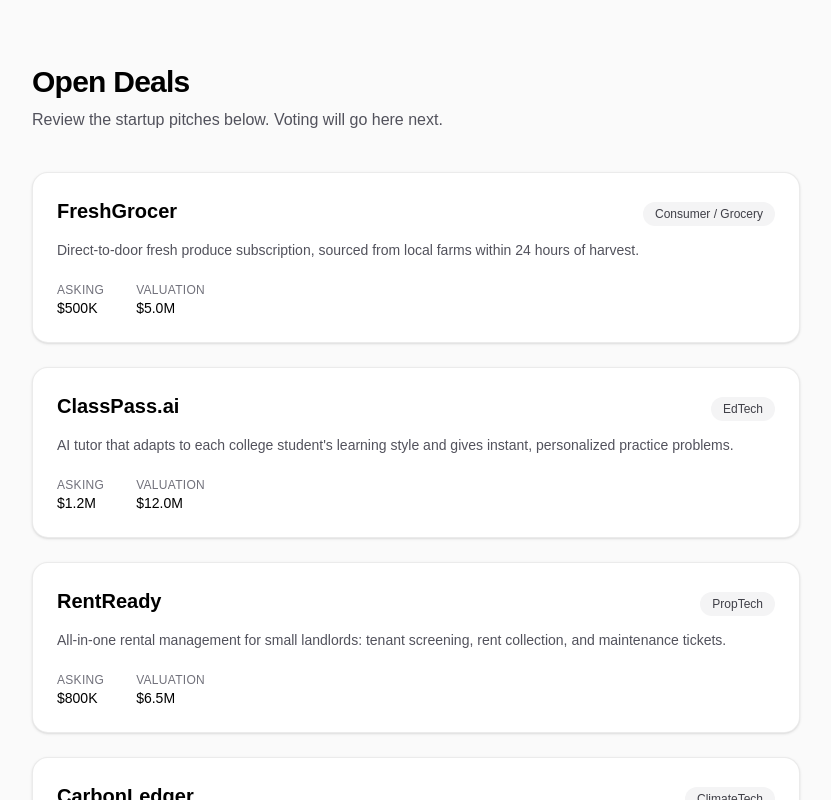
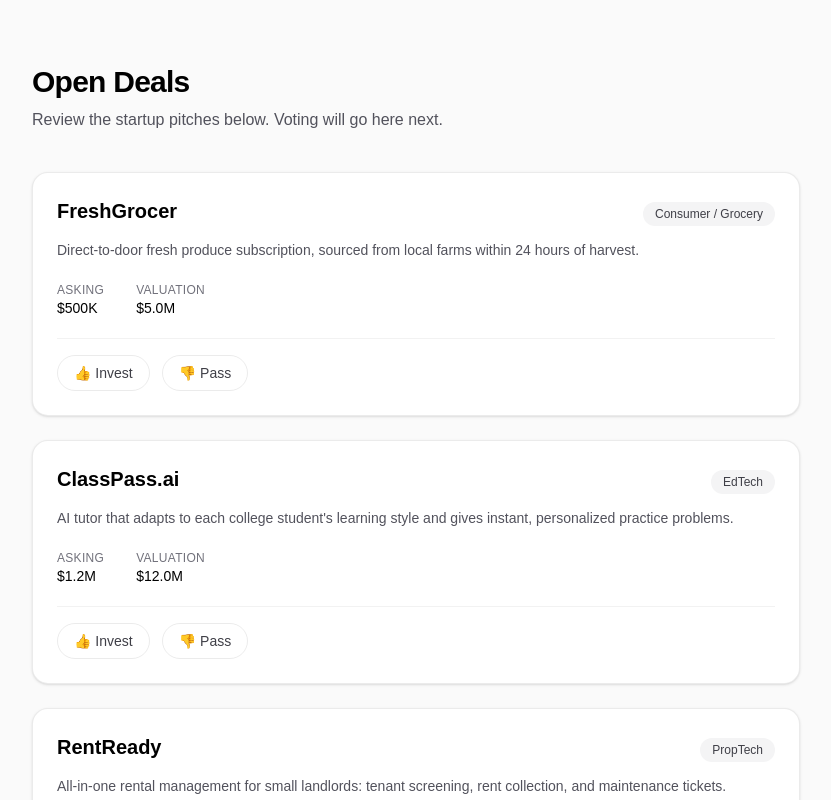
Before and after one commit to Raina-bafna/student-fund, a Next.js app: page /deals in a window 1280 px wide. Shown: the top 800 px of the page, without its empty margins (224-1055 px from the left). Built offline with nearby package versions, Linux system fonts and the light colour scheme.

Commit message:
feat: add invest/pass voting on deal cards (#2)

```diff
--- a/app/deals/page.tsx
+++ b/app/deals/page.tsx
@@ -1,4 +1,5 @@
 import { deals, formatMoney } from "@/lib/deals";
+import VoteButtons from "./vote-buttons";
 
 /**
  * The "Deals" page — lists every startup pitch open for review.
@@ -55,6 +56,8 @@ export default function DealsPage() {
                   </dd>
                 </div>
               </dl>
+
+              <VoteButtons dealId={deal.id} />
             </li>
           ))}
         </ul>
--- /dev/null
+++ b/app/deals/vote-buttons.tsx
@@ -0,0 +1,71 @@
+"use client";
+
+import { useEffect, useState } from "react";
+import { load, save } from "@/lib/storage";
+
+/**
+ * A vote on a deal: "invest", "pass", or `null` for no vote yet.
+ */
+type Vote = "invest" | "pass" | null;
+
+/**
+ * Voting buttons for a single deal card.
+ *
+ * Each deal gets its own localStorage key (`vote:<dealId>`), so votes
+ * are tracked independently. No accounts yet — every browser remembers
+ * its own votes. Later, when we add user accounts, we'll just swap the
+ * storage backend and the UI here won't need to change.
+ */
+export default function VoteButtons({ dealId }: { dealId: string }) {
+  const storageKey = `vote:${dealId}`;
+
+  // Start as `null` so the server-rendered HTML matches what the client
+  // shows on the very first paint. We then load the real value below.
+  const [vote, setVote] = useState<Vote>(null);
+
+  // After mount, read the saved vote (if any) from localStorage.
+  useEffect(() => {
+    setVote(load<Vote>(storageKey, null));
+  }, [storageKey]);
+
+  function handleVote(choice: "invest" | "pass") {
+    // Clicking the same choice again clears the vote (undo).
+    const next: Vote = vote === choice ? null : choice;
+    setVote(next);
+    save(storageKey, next);
+  }
+
+  // Tailwind classes pulled out for readability.
+  const base =
+    "flex h-9 items-center gap-1.5 rounded-full border px-4 text-sm font-medium transition-colors";
+  const inactive =
+    "border-black/[.08] text-zinc-700 hover:bg-black/[.04] dark:border-white/[.145] dark:text-zinc-300 dark:hover:bg-white/[.04]";
+  const investActive =
+    "border-green-600 bg-green-50 text-green-800 dark:border-green-500 dark:bg-green-950 dark:text-green-200";
+  const passActive =
+    "border-red-600 bg-red-50 text-red-800 dark:border-red-500 dark:bg-red-950 dark:text-red-200";
+
+  return (
+    <div className="mt-5 flex flex-wrap items-center gap-3 border-t border-black/[.05] pt-4 dark:border-white/[.08]">
+      <button
+        type="button"
+        onClick={() => handleVote("invest")}
+        className={`${base} ${vote === "invest" ? investActive : inactive}`}
+      >
+        👍 Invest
+      </button>
+      <button
+        type="button"
+        onClick={() => handleVote("pass")}
+        className={`${base} ${vote === "pass" ? passActive : inactive}`}
+      >
+        👎 Pass
+      </button>
+      {vote && (
+        <span className="text-xs text-zinc-500 dark:text-zinc-400">
+          Voted: {vote === "invest" ? "Invest" : "Pass"} · click again to undo
+        </span>
+      )}
+    </div>
+  );
+}
```
